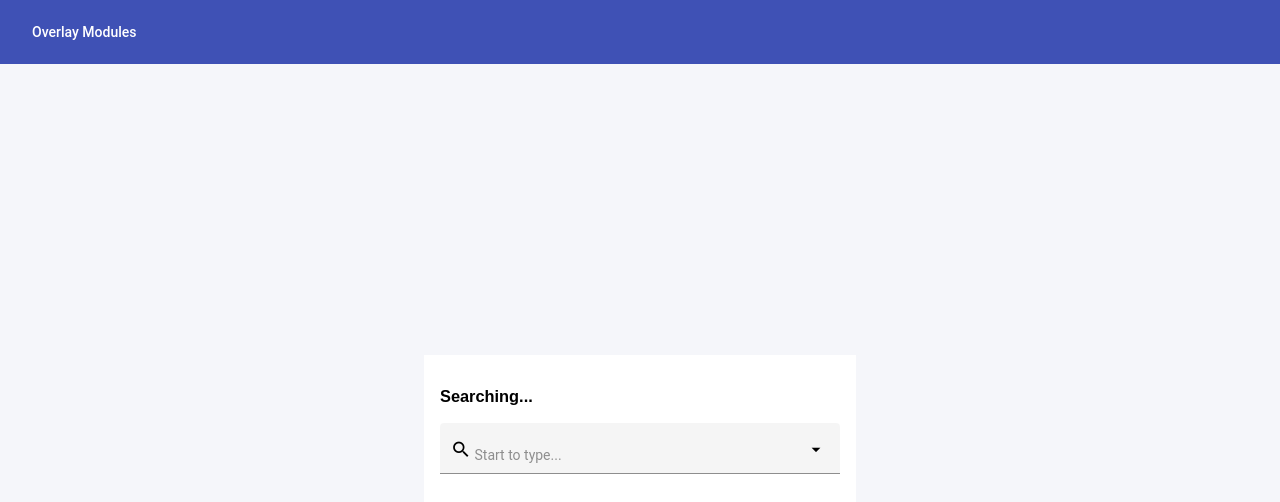
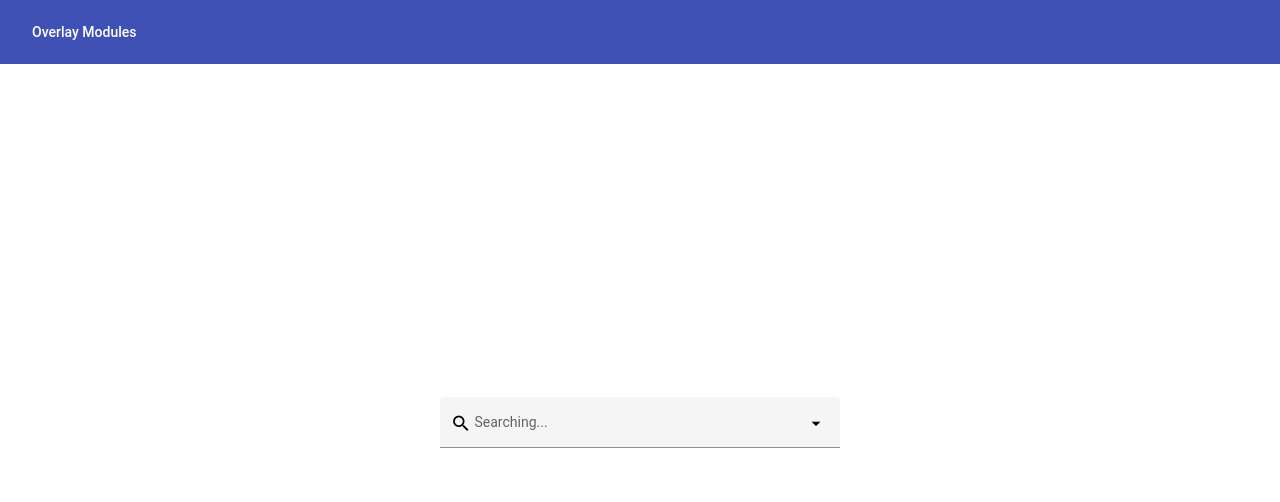
Before and after one commit to diosvo/angular-cdk-practice, an Angular app: page / in a window 1280 px wide. Shown: the top 502 px of the page. Built offline with nearby package versions, Linux system fonts and the light colour scheme.

Commit message:
use cdkConnectedOverlay to custom template with dropdown panel

```diff
--- a/angular.json
+++ b/angular.json
@@ -25,6 +25,9 @@
             "main": "src/main.ts",
             "polyfills": "src/polyfills.ts",
             "tsConfig": "tsconfig.app.json",
+            "aot": false,
+            "buildOptimizer": false,
+            "namedChunks": true,
             "inlineStyleLanguage": "scss",
             "assets": [
               "src/favicon.ico",
@@ -41,13 +44,13 @@
               "budgets": [
                 {
                   "type": "initial",
-                  "maximumWarning": "500kb",
-                  "maximumError": "1mb"
+                  "maximumWarning": "5mb",
+                  "maximumError": "5mb"
                 },
                 {
                   "type": "anyComponentStyle",
-                  "maximumWarning": "2kb",
-                  "maximumError": "4kb"
+                  "maximumWarning": "5mb",
+                  "maximumError": "5mb"
                 }
               ],
               "fileReplacements": [
--- a/src/app/app.component.scss
+++ b/src/app/app.component.scss
@@ -3,8 +3,6 @@
   align-items    : center;
   justify-content: center;
 
-  height : calc(100vh - 4rem);
-  padding: 2rem;
-
-  box-sizing      : border-box;
+  height    : calc(100vh - 4rem);
+  box-sizing: border-box;
 }
--- a/src/app/dropdown-search/dropdown-search.component.html
+++ b/src/app/dropdown-search/dropdown-search.component.html
@@ -1,8 +1,24 @@
-<form class="form-container">
-  <h3 for="">Searching...</h3>
-  <mat-form-field class="w-100" appearance="fill">
+<form class="container">
+  <mat-form-field
+    class="w-100"
+    [class.active]="showPanel$ | async"
+    appearance="fill"
+    cdkOverlayOrigin
+    #cdkOverlay="cdkOverlayOrigin"
+  >
+    <mat-label>Searching...</mat-label>
     <mat-icon matPrefix>search</mat-icon>
     <input matInput placeholder="Start to type..." autocomplete="off" />
     <mat-icon matSuffix>arrow_drop_down</mat-icon>
   </mat-form-field>
 </form>
+
+<ng-template
+  cdkConnectedOverlay
+  cdkConnectedOverlayHasBackdrop
+  [cdkConnectedOverlayOffsetY]="-20"
+  [cdkConnectedOverlayOrigin]="cdkOverlay"
+  [cdkConnectedOverlayOpen]="showPanel$ | async"
+>
+  <section class="dropdown-search-panel">My Panel</section>
+</ng-template>
--- a/src/app/dropdown-search/dropdown-search.component.scss
+++ b/src/app/dropdown-search/dropdown-search.component.scss
@@ -1,13 +1,23 @@
+$-input-width: 25rem;
+
 :host {
   display: block;
 }
 
-.form-container {
-  width           : 25rem;
-  padding         : 1rem;
-  background-color: white;
+.container {
+  width: $-input-width;
 
   .w-100 {
     width: 100%;
   }
 }
+
+.dropdown-search-panel {
+  width     : $-input-width;
+  min-height: 5rem;
+  padding   : 1rem;
+
+  background-color: #F5F6FA;
+  box-sizing      : border-box;
+  box-shadow      : #D4D4F7 0 0.25rem 0.5rem 0;
+}
--- a/src/app/dropdown-search/dropdown-search.component.ts
+++ b/src/app/dropdown-search/dropdown-search.component.ts
@@ -1,4 +1,9 @@
-import { Component, OnInit } from '@angular/core';
+import { FocusMonitor } from '@angular/cdk/a11y';
+import { CdkConnectedOverlay } from '@angular/cdk/overlay';
+import { Component, ElementRef, OnInit, ViewChild } from '@angular/core';
+import { MatInput } from '@angular/material/input';
+import { merge, Observable } from 'rxjs';
+import { filter, mapTo } from 'rxjs/operators';
 
 @Component({
   selector: 'app-dropdown-search',
@@ -6,10 +11,27 @@ import { Component, OnInit } from '@angular/core';
   styleUrls: ['./dropdown-search.component.scss']
 })
 export class DropdownSearchComponent implements OnInit {
+  showPanel$: Observable<boolean>;
+  private isPanelHidden$: Observable<boolean>;
+  private isPanelVisible$: Observable<boolean>;
 
-  constructor() { }
+  @ViewChild(MatInput, { read: ElementRef, static: true }) private inputEl: ElementRef<HTMLElement>;
+  @ViewChild(CdkConnectedOverlay, { static: true }) private connectedOverlay: CdkConnectedOverlay;
+
+  constructor(
+    private focusMonitor: FocusMonitor,
+  ) { }
 
   ngOnInit(): void {
+    this.showDropdownPanel();
   }
 
+  private showDropdownPanel(): void {
+    this.isPanelHidden$ = this.connectedOverlay.backdropClick.pipe(mapTo(false));
+    this.isPanelVisible$ = this.focusMonitor.monitor(this.inputEl).pipe(
+      filter(focused => !!focused),
+      mapTo(true)
+    );
+    this.showPanel$ = merge(this.isPanelHidden$, this.isPanelVisible$);
+  }
 }
--- a/src/app/dropdown-search/dropdown-search.module.ts
+++ b/src/app/dropdown-search/dropdown-search.module.ts
@@ -1,3 +1,5 @@
+import { A11yModule } from '@angular/cdk/a11y';
+import { OverlayModule } from '@angular/cdk/overlay';
 import { CommonModule } from '@angular/common';
 import { NgModule } from '@angular/core';
 import { MatFormFieldModule } from '@angular/material/form-field';
@@ -20,10 +22,12 @@ import { DropdownSearchComponent } from './dropdown-search.component';
       }
     ]),
 
+    A11yModule,
+    OverlayModule,
+
     MatIconModule,
     MatInputModule,
     MatFormFieldModule,
-
   ]
 })
 export class DropdownSearchModule { }
--- a/src/styles.scss
+++ b/src/styles.scss
@@ -6,6 +6,13 @@ body {
 body {
   margin          : 0;
   font-size       : 14px;
-  background-color: #F5F6FA;
   font-family     : sans-serif;
 }
+
+.active {
+  z-index: 10000;
+
+  &.mat-form-field-appearance-fill .mat-form-field-flex {
+    background-color: white;
+  }
+}
```
Also changed, not shown: tsconfig.json (+1 -7 lines).
